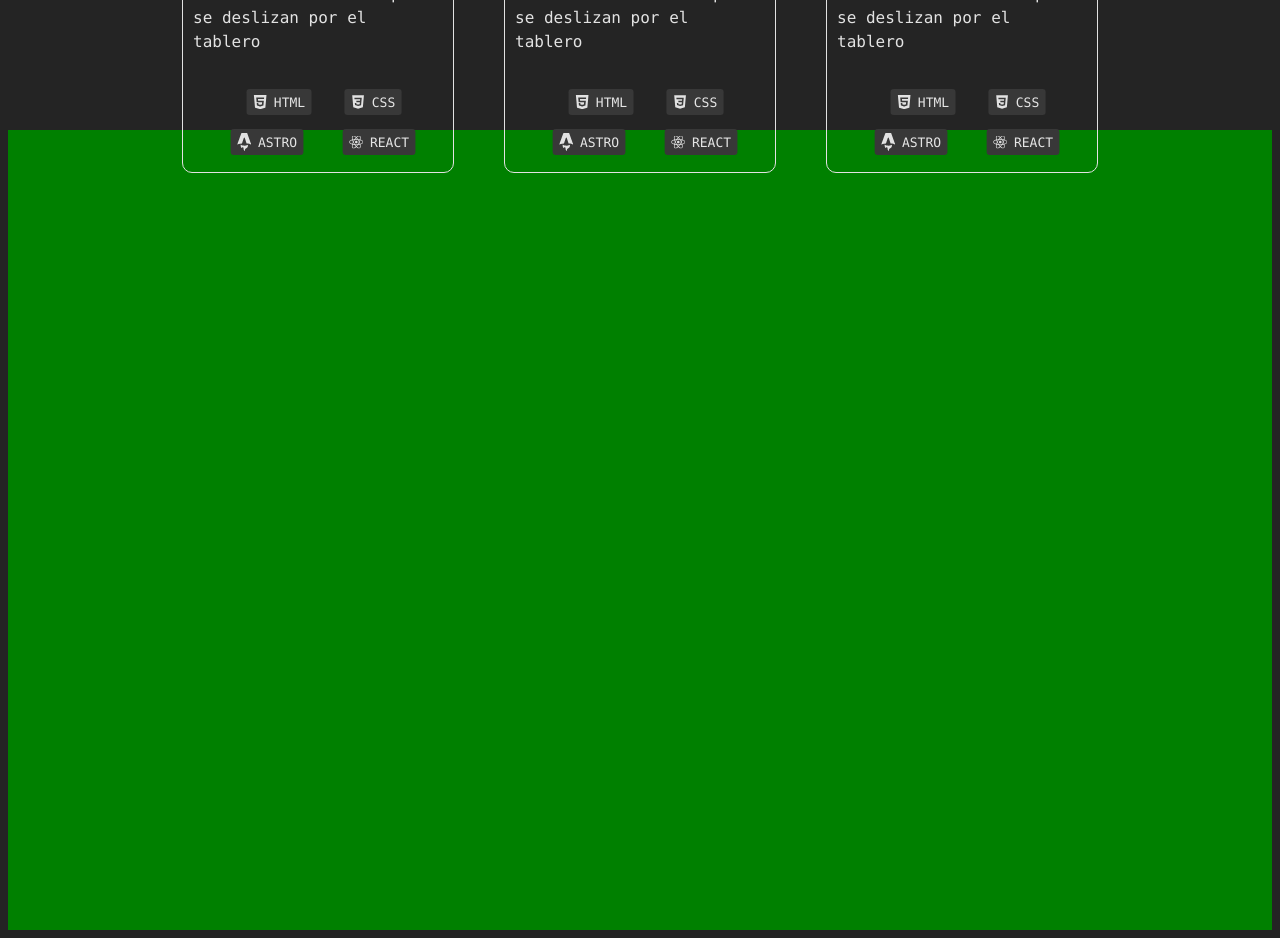
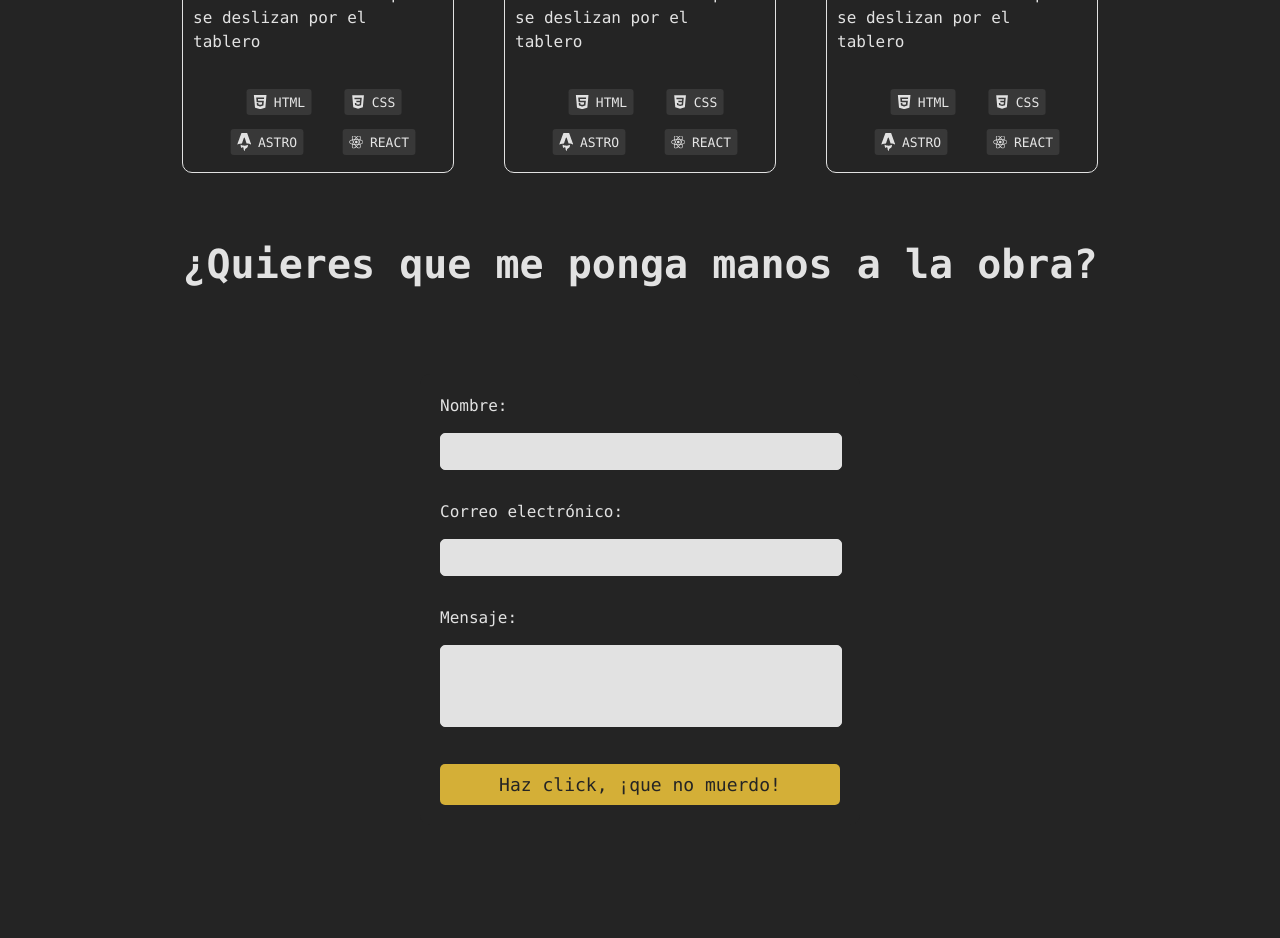
Before and after one commit to jmartinpizarro/portfolio, a React (Vite) app: page / in a window 1280 px wide. Shown: the part 2380-3318 px from the top of the page. Built offline with nearby package versions, Linux system fonts and the light colour scheme.

Commit message:
Finish section contact

```diff
--- a/src/App.css
+++ b/src/App.css
@@ -353,5 +353,69 @@
 
 .contact{
   height: 100vh;
-  background-color: green;
+  display: flex;
+  align-items: center;
+  justify-content: center;
+  position: relative;
+  flex-direction: column;
 }
+
+.info{
+  font-size: 40px;
+  margin: 0 auto 5rem auto;
+}
+
+.contact-form {
+  width: 400px;
+  margin: 0 auto;
+  padding: 20px;
+  background-color: var(--dark);
+  border-radius: 10px;
+}
+
+.form-group {
+  margin-bottom: 20px;
+}
+
+label {
+  display: block;
+  margin-bottom: 5px;
+  color: var(--light);
+}
+
+input[type="text"],
+input[type="email"],
+textarea {
+  width: 400px;
+  padding: 10px 0;
+  margin: 10px 0;
+  border: 1px solid var(--light);
+  border-radius: 5px;
+  background-color: var(--light);
+  color: var(--dark);
+}
+
+textarea {
+  resize: none;
+}
+
+input:focus, textarea:focus{
+  outline: var(--mostaza);
+}
+
+.contact-btn {
+  width: 100%;
+  padding: 10px;
+  border: none;
+  border-radius: 5px;
+  background-color: var(--mostaza);
+  color: var(--dark);
+  font-size: 18px;
+  cursor: pointer;
+  font-family: ui-monospace,SFMono-Regular,Menlo,Monaco,Consolas,Liberation Mono,Courier New,monospace;
+  transition: background-color 0.3s ease;
+}
+
+.contact-btn:hover {
+  background-color: #DAA520; /* Cambio aquí: color de fondo más claro al hacer hover */
+}
--- a/src/App.jsx
+++ b/src/App.jsx
@@ -106,7 +106,24 @@ function App(){
         </div>
       </section>
 
-      <section id='contact' className='contact'></section>
+      <section id='contact' className='contact'>
+        <h1 className="info">¿Quieres que me ponga manos a la obra?</h1>
+        <form className="contact-form">
+          <div className="form-group">
+            <label htmlFor="name">Nombre:</label>
+            <input type="text" id="name" name="name" required/>
+          </div>
+          <div className="form-group">
+            <label htmlFor="email">Correo electrónico:</label>
+            <input type="email" id="email" name="email" required/>
+          </div>
+          <div className="form-group">
+            <label htmlFor="message">Mensaje:</label>
+            <textarea id="message" name="message" rows="4" required></textarea>
+          </div>
+          <button type="submit" className="contact-btn">Haz click, ¡que no muerdo!</button>
+        </form>
+      </section>
 
     </>
   )
```
